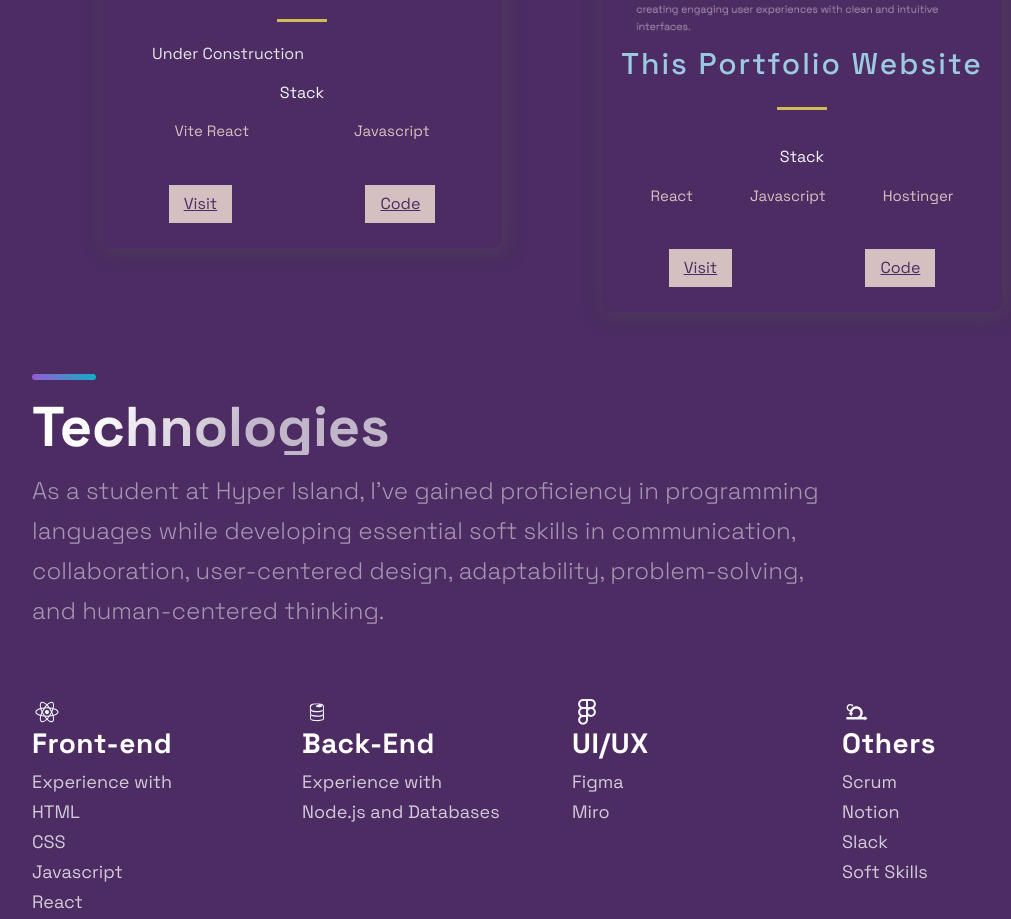
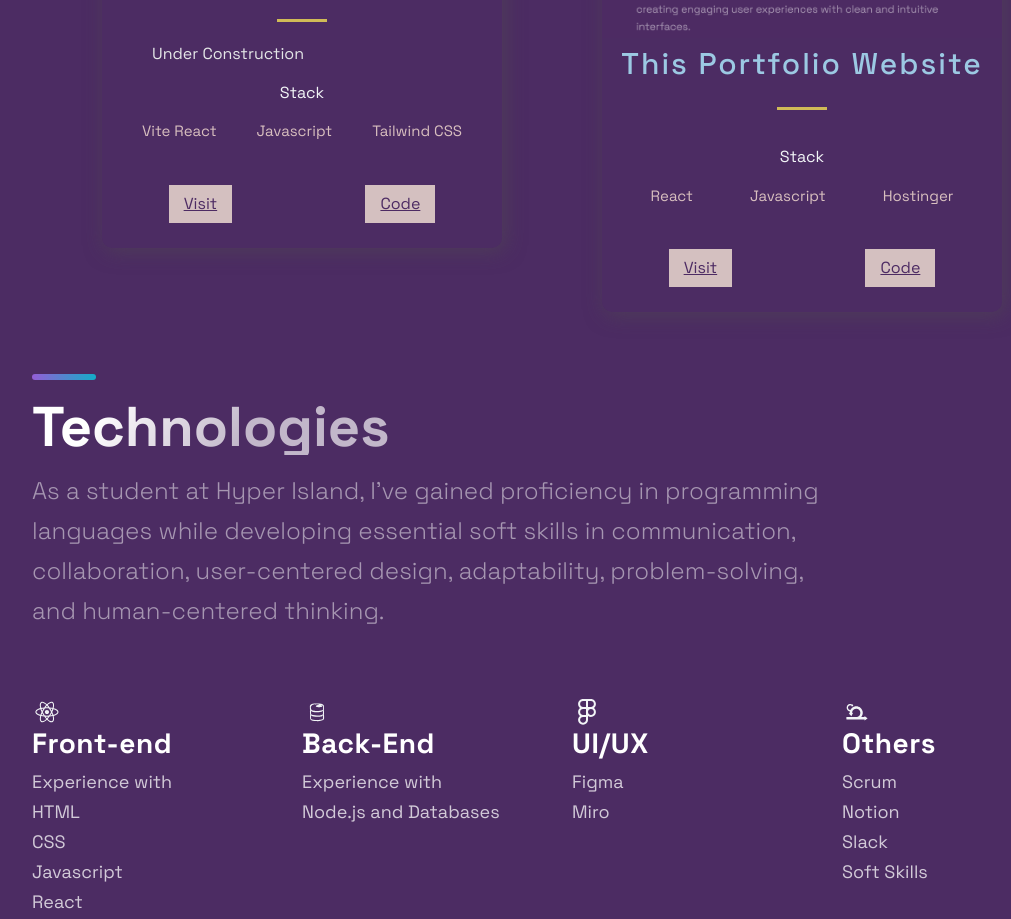
Before and after one commit to ave-se/my-portfolio-website, a Next.js app: page / in a window 1280 px wide. Shown: the part 2151-3070 px from the top of the page, without its empty margins (88-1099 px from the left). Built offline with nearby package versions, Linux system fonts and the light colour scheme.

Commit message:
edited DALL-E clone tags

```diff
--- a/src/constants/constants.js
+++ b/src/constants/constants.js
@@ -24,7 +24,7 @@ export const projects = [
     title: "DALL-E Clone",
     description: "Under Construction",
     image: "/images/7.jpeg",
-    tags: ["Vite React", "Javascript"],
+    tags: ["Vite React", "Javascript", "Tailwind CSS"],
     source: "https://github.com/ave-se/Dall-e_clone.git",
     visit: "",
     id: 2,
```
